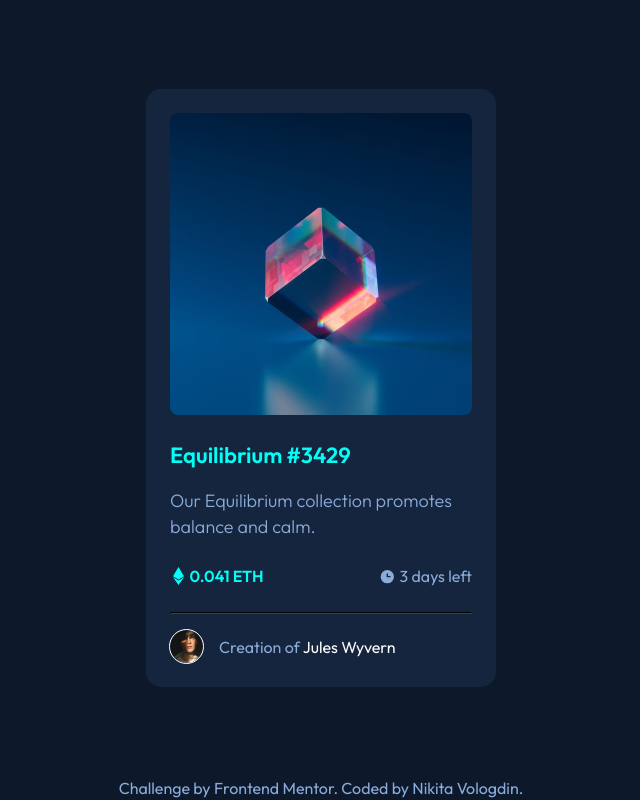
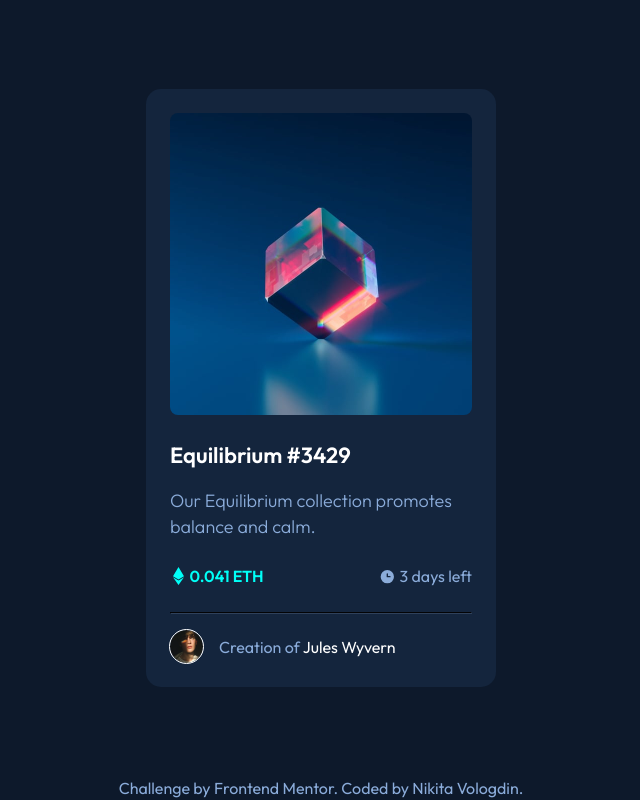
Before and after one commit to NikitaVologdin/NFT-preview-card-component, a website: page index.html in a window 1280 px wide. Shown: the whole page, without its empty margins (319-959 px from the left). Drawn offline with Linux system fonts and the light colour scheme; files whose address does not match are found by name.

Commit message:
improved css

```diff
--- a/scss/blocks/_card.scss
+++ b/scss/blocks/_card.scss
@@ -7,9 +7,14 @@
 
     &__title {
         margin-top: 24px;
-        color: var(--cyan);
+        color: var(--white);
         font-size: 1.375rem;
         font-weight: 600;
+        cursor: pointer;
+        transition: color 0.2s cubic-bezier(0.175, 0.885, 0.32, 1.275);
+        &:hover {
+            color: var(--cyan);
+        }
     }
 
     &__about {
```
Also changed, not shown: css/styles.css, 1 other file.
